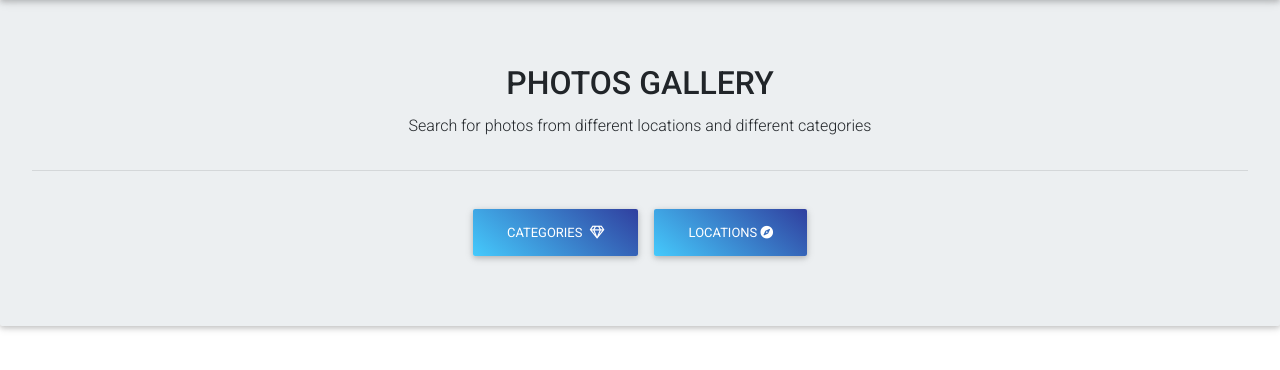
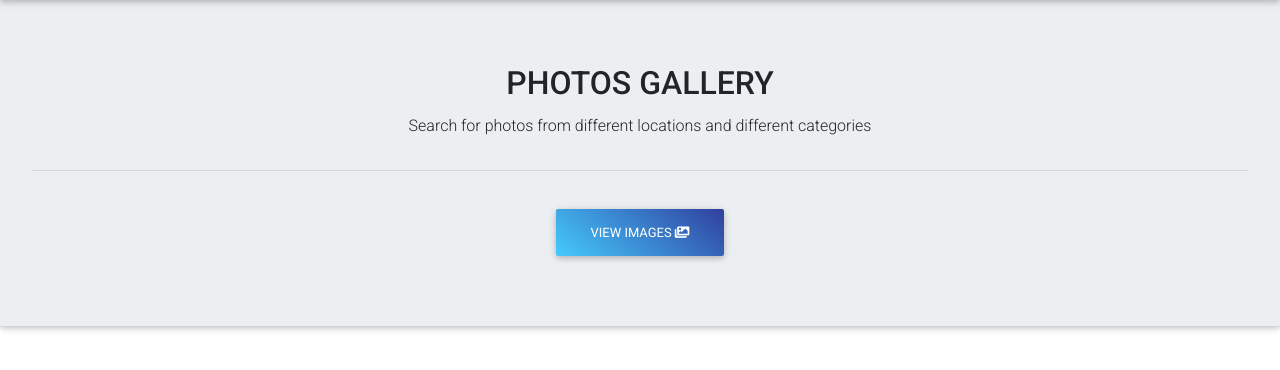
Before and after one commit to derrokip34/Photos-gallery, a Django app: page / in a window 1280 px wide. Shown: the part 58-428 px from the top of the page. Run offline with Django 3.2, Linux system fonts and the light colour scheme; some libraries are stand-ins or nearby versions.

Commit message:
will add a view for all photos

```diff
--- a/photos/templates/index.html
+++ b/photos/templates/index.html
@@ -9,8 +9,7 @@
       </div>
     </div>
     <hr class="my-4 pb-2">
-    <button class="btn blue-gradient btn-rounded">CATEGORIES  <i class="far fa-gem ml-1"></i></button>
-    <button class="btn blue-gradient btn-rounded">LOCATIONS  <i class="fas fa-compass"></i></button>
+    <a href="{% url 'all_photos' %}" class="btn blue-gradient btn-rounded">VIEW IMAGES   <i class="fas fa-images"></i></a>
   </div>
 
 {% endblock %}
--- a/photos/urls.py
+++ b/photos/urls.py
@@ -4,7 +4,8 @@ from django.conf import settings
 from . import views
 
 urlpatterns=[
-    url('^$',views.welcome,name='welcome')
+    url(r'^$',views.welcome,name='welcome'),
+    url(r'^photos/',views.all_photos,name='all_photos')
 ]
 if settings.DEBUG:
     urlpatterns+= static(settings.MEDIA_URL, document_root = settings.MEDIA_ROOT)
--- a/photos/views.py
+++ b/photos/views.py
@@ -1,5 +1,11 @@
 from django.shortcuts import render
+from .models import Image,Location,Category
 
 # Create your views here.
 def welcome(request):
     return render(request,'index.html')
+
+def all_photos(request):
+
+    images = Image.get_all_images()
+    return render(request, 'all_photos/photos.html',{'images':images})
```
Also changed, not shown: photos/templates/all_photos/photos.html (added, +14 -0 lines).
